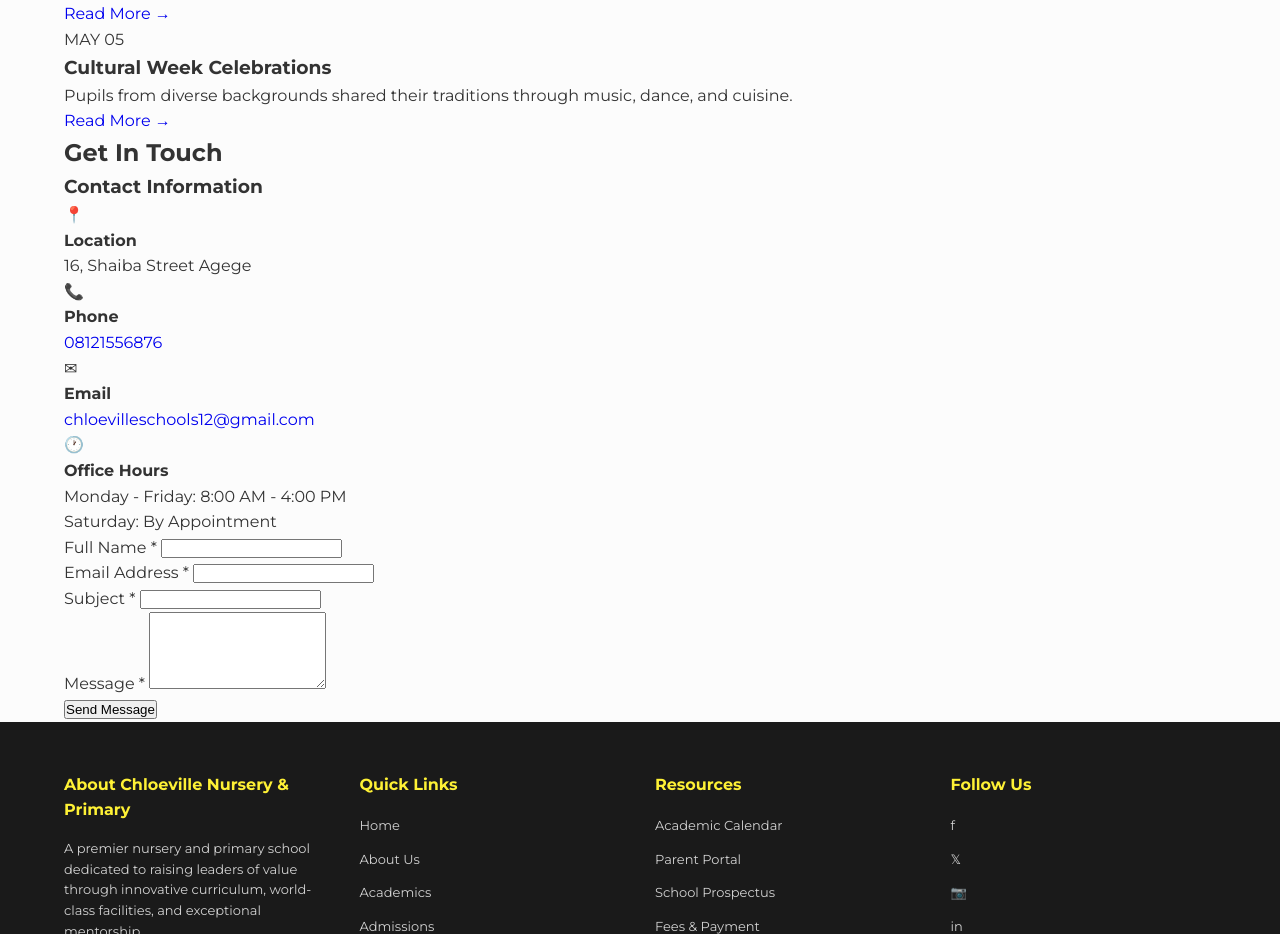
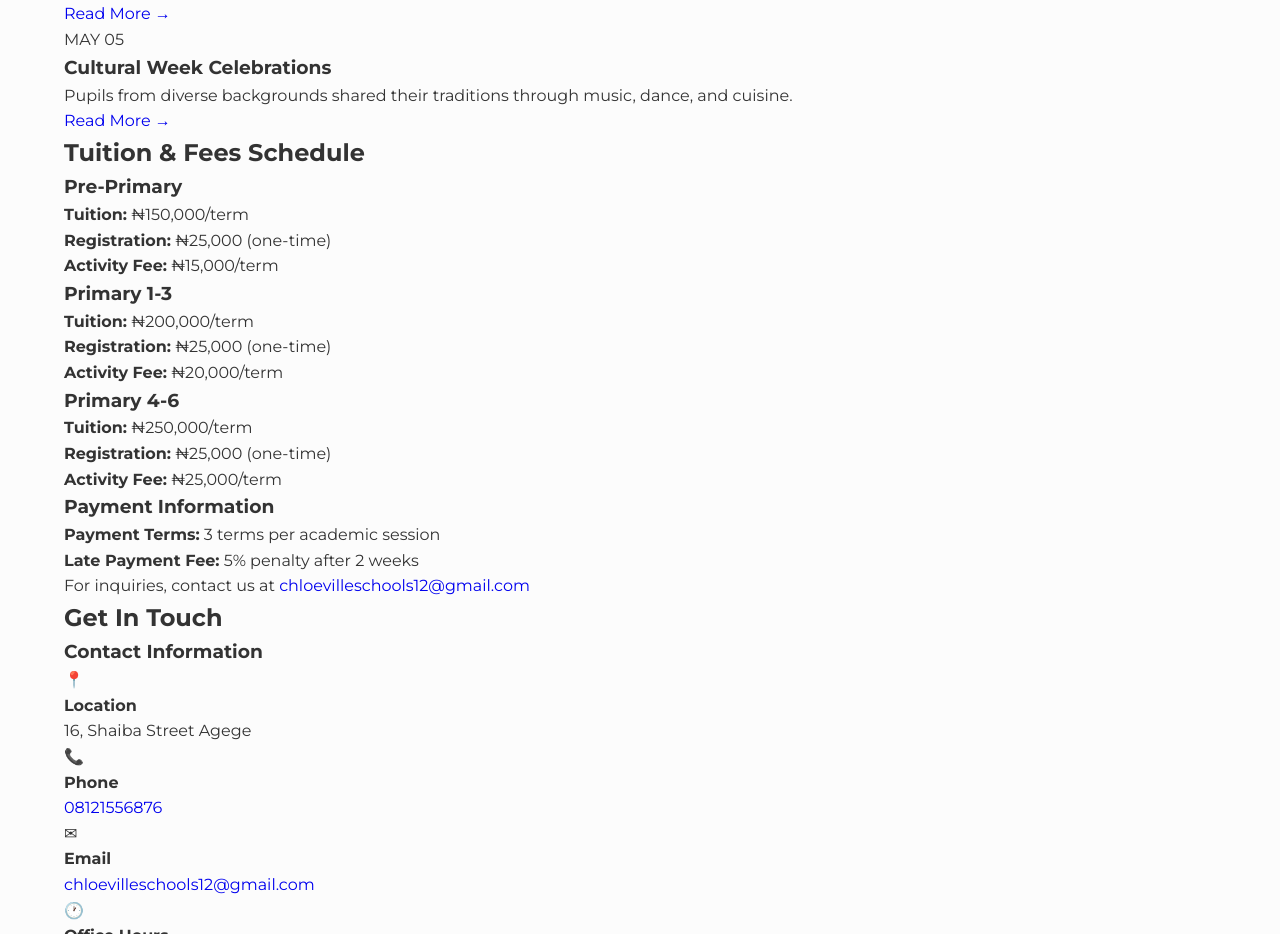
Before and after one commit to n7yp68jntw-glitch/Chloeville-Schools, a plain HTML site: page index.html in a window 1280 px wide. Shown: the part 3642-4576 px from the top of the page. Drawn offline with Linux system fonts and the light colour scheme.

Commit message:
Add Tuition & Fees Schedule section with clickable fees page

```diff
--- a/index.html
+++ b/index.html
@@ -251,7 +251,7 @@
                 <p>Want to learn more before applying?</p>
                 <div class="download-links">
                     <a href="prospectus.pdf" target="_blank" class="download-link">📄 School Prospectus (PDF)</a>
-                    <a href="fees.pdf" target="_blank" class="download-link">💰 Tuition & Fees Guide</a>
+                    <a href="#fees-schedule" class="download-link">💰 Tuition & Fees Guide</a>
                     <a href="calendar.pdf" target="_blank" class="download-link">📅 Academic Calendar</a>
                 </div>
             </div>
@@ -281,6 +281,45 @@
                     <p>Pupils from diverse backgrounds shared their traditions through music, dance, and cuisine.</p>
                     <a href="#" class="read-more">Read More →</a>
                 </article>
+            </div>
+        </div>
+    </section>
+
+    <!-- Fees & Schedule Section -->
+    <section id="fees-schedule" class="fees-section">
+        <div class="container">
+            <h2>Tuition & Fees Schedule</h2>
+            <div class="fees-grid">
+                <div class="fee-card">
+                    <h3>Pre-Primary</h3>
+                    <div class="fee-details">
+                        <p><strong>Tuition:</strong> ₦150,000/term</p>
+                        <p><strong>Registration:</strong> ₦25,000 (one-time)</p>
+                        <p><strong>Activity Fee:</strong> ₦15,000/term</p>
+                    </div>
+                </div>
+                <div class="fee-card">
+                    <h3>Primary 1-3</h3>
+                    <div class="fee-details">
+                        <p><strong>Tuition:</strong> ₦200,000/term</p>
+                        <p><strong>Registration:</strong> ₦25,000 (one-time)</p>
+                        <p><strong>Activity Fee:</strong> ₦20,000/term</p>
+                    </div>
+                </div>
+                <div class="fee-card">
+                    <h3>Primary 4-6</h3>
+                    <div class="fee-details">
+                        <p><strong>Tuition:</strong> ₦250,000/term</p>
+                        <p><strong>Registration:</strong> ₦25,000 (one-time)</p>
+                        <p><strong>Activity Fee:</strong> ₦25,000/term</p>
+                    </div>
+                </div>
+            </div>
+            <div class="payment-info">
+                <h3>Payment Information</h3>
+                <p><strong>Payment Terms:</strong> 3 terms per academic session</p>
+                <p><strong>Late Payment Fee:</strong> 5% penalty after 2 weeks</p>
+                <p>For inquiries, contact us at <a href="mailto:chloevilleschools12@gmail.com">chloevilleschools12@gmail.com</a></p>
             </div>
         </div>
     </section>
@@ -368,7 +407,7 @@
                     <li><a href="#calendar">Academic Calendar</a></li>
                     <li><a href="#portal">Parent Portal</a></li>
                     <li><a href="#prospectus">School Prospectus</a></li>
-                    <li><a href="#fees">Fees & Payment</a></li>
+                    <li><a href="#fees-schedule">Fees & Payment</a></li>
                 </ul>
             </div>
             <div class="footer-section">
```
